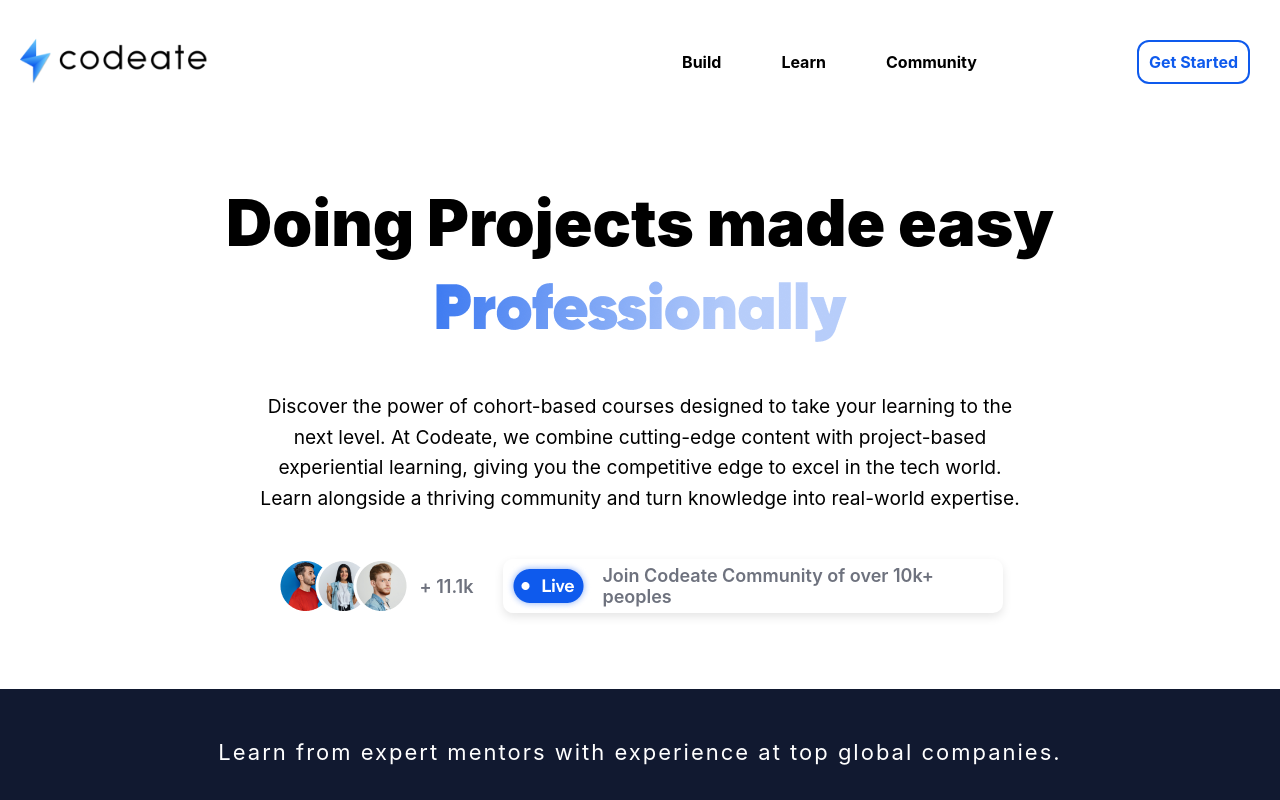
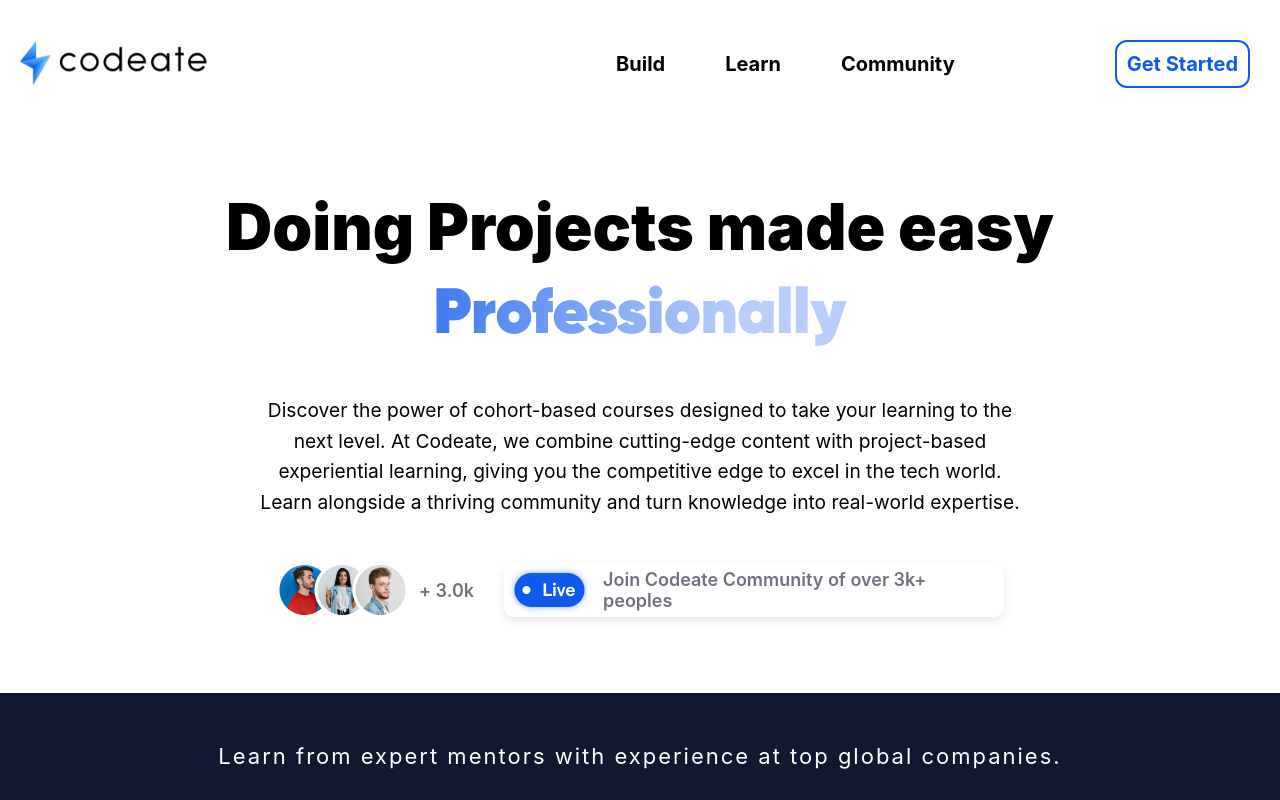
Before and after one commit to itskdhere/codeate-2025, a React (Create React App) app in the folder client/: page / in a window 1280 px wide. Shown: the top 800 px of the page. Built offline with nearby package versions, Linux system fonts and the light colour scheme.

Commit message:
updated with the links

```diff
--- a/client/src/App.css
+++ b/client/src/App.css
@@ -31,7 +31,7 @@
 .nav-address li {
   position: relative;
   color: #000;
-
+  font-size: 20px;
   font-weight: bold;
 }
 .nav-address li:hover {
--- a/client/src/App.js
+++ b/client/src/App.js
@@ -23,9 +23,9 @@ function App() {
        <nav>
           <ul class='nav-address'>
             {/* <li style={{color:'white'}}><Link to="/">Home</Link></li> */}
-            <li><Link to="/testimonial">Build</Link></li>
-            <li><Link to="/learn">Learn</Link></li>
-            <li><Link to="/community">Community</Link></li>
+            <li><Link to="#">Build</Link></li>
+            <li><Link to="#">Learn</Link></li>
+            <li><Link to="#">Community</Link></li>
             {/* <li><Link to="/consultancy">Consultancy</Link></li> */}
             <li className='getStarted'>
               <Link to="#">
--- a/client/src/pages/Home.js
+++ b/client/src/pages/Home.js
@@ -47,10 +47,10 @@ function Home() {
             <div className="Home-s1-p2"><p>Discover the power of cohort-based courses designed to take your learning to the next level. At Codeate, we combine cutting-edge content with project-based experiential learning, giving you the competitive edge to excel in the tech world. Learn alongside a thriving community and turn knowledge into real-world expertise.</p></div>
             <div className="Home-s1-p3">
             <img src={PeoplesGrp} alt="PeoplesGrp"/>
-            <p>+ 11.1k</p>
+            <p>+ 3.0k</p>
             <div className="Home-s1-p3-section">
                 <img src={Live_Label} alt="Live_Label"/>
-                <p>Join Codeate Community of over 10k+ peoples</p>
+                <p>Join Codeate Community of over 3k+ peoples</p>
             </div>
             </div>
             </div>
--- a/client/src/pages/Testimonial.js
+++ b/client/src/pages/Testimonial.js
@@ -38,7 +38,7 @@ function Testimonial() {
                     <p>Partners</p>
                 </div>
                 <div className='upper-section-right-elems'>
-                    <h3>5000+</h3>
+                    <h3>3000+</h3>
                     <p>Community Members</p>
                 </div>
                 <div className='upper-section-right-elems'>
@@ -109,10 +109,10 @@ function Testimonial() {
   <div class="footer-bottom">
     <p>© 2024 Codeate. All rights reserved</p>
     <div class="social-icons">
-      <a href="#"><img src={whatsappVector} alt="WhatsApp" /></a>
-      <a href="https://www.instagram.com/codeate.in?igsh=MXdseTJqYmJ0dnF1Ng=="><img src={instaVector} alt="Instagram" /></a>
-      <a href="https://www.linkedin.com/search/results/all/?fetchDeterministicClustersOnly=true&heroEntityKey=urn%3Ali%3Aorganization%3A74886369&keywords=codeate&origin=RICH_QUERY_TYPEAHEAD_HISTORY&position=0&searchId=974f88ff-3e35-48f8-bca8-ad4a56cb7ab2&sid=5%3Am&spellCorrectionEnabled=true"><img src={linVector} alt="LinkedIn" /></a>
-      <a href="#"><img src={discVector} alt="Discord" /></a>
+      <a href="https://chat.whatsapp.com/CPx0PYzQBUHEPGwqOqOXSP" target="_blank"><img src={whatsappVector} alt="WhatsApp" /></a>
+      <a href="https://www.instagram.com/codeate.in?igsh=MXdseTJqYmJ0dnF1Ng==" target="_blank"><img src={instaVector} alt="Instagram" /></a>
+      <a href="https://www.linkedin.com/search/results/all/?fetchDeterministicClustersOnly=true&heroEntityKey=urn%3Ali%3Aorganization%3A74886369&keywords=codeate&origin=RICH_QUERY_TYPEAHEAD_HISTORY&position=0&searchId=974f88ff-3e35-48f8-bca8-ad4a56cb7ab2&sid=5%3Am&spellCorrectionEnabled=true" target="_blank"><img src={linVector} alt="LinkedIn" /></a>
+      <a href="https://discord.gg/nFqkCBGNtf" target="_blank"><img src={discVector} alt="Discord" /></a>
     </div>
   </div>
 </footer>
```
Also changed, not shown: 1 other file (tests, documents, lock files or other folders).
